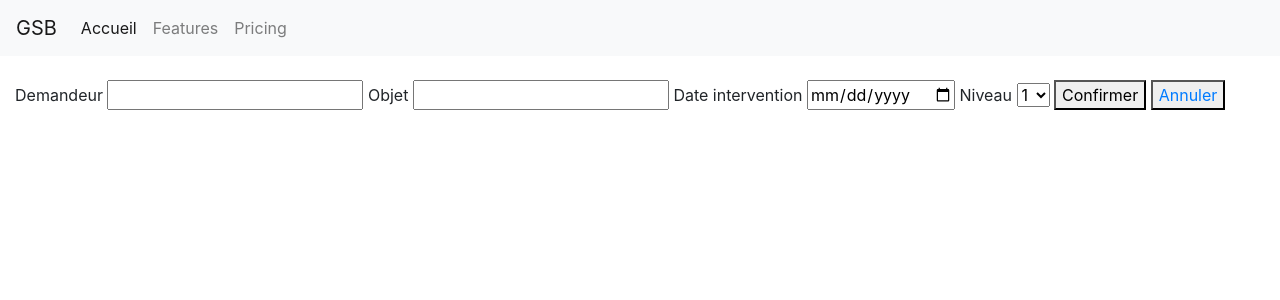
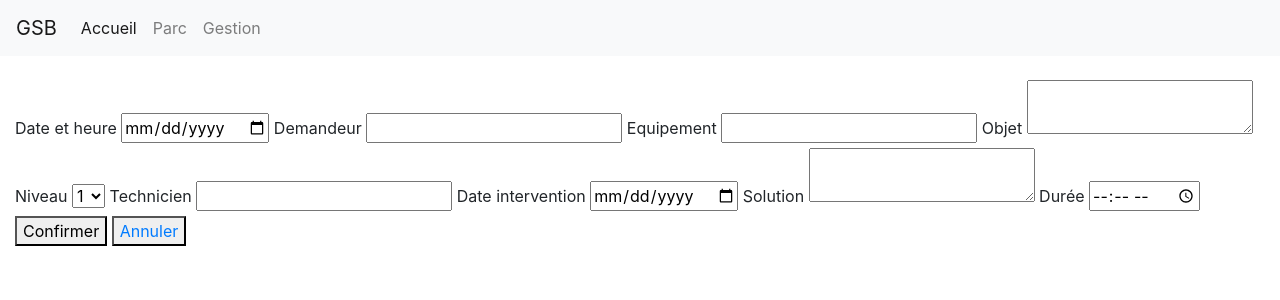
Before and after one commit to Jerem-14/gsb-application, a CodeIgniter 4 app: template app/Views/edit_ticket_view.php in a window 1280 px wide. Shown: the top 300 px of the page. Run offline with PHP 8.4 and a stand-in for CodeIgniter, Linux system fonts and the light colour scheme; the template is opened without the code that fills it, so the values that code supplies are empty; some libraries are stand-ins or nearby versions.

Commit message:
commit 1 jeremy

```diff
--- a/app/Views/edit_ticket_view.php
+++ b/app/Views/edit_ticket_view.php
@@ -18,8 +18,8 @@
   <div class="collapse navbar-collapse" id="navbarNavAltMarkup">
     <div class="navbar-nav">
       <a class="nav-item nav-link active" href="#">Accueil <span class="sr-only">(current)</span></a>
-      <a class="nav-item nav-link" href="#">Features</a>
-      <a class="nav-item nav-link" href="#">Pricing</a>
+      <a class="nav-item nav-link" href="#">Parc</a>
+      <a class="nav-item nav-link" href="#">Gestion</a>
     </div>
   </div>
 </nav><br>
@@ -27,9 +27,10 @@
 <div class="col-md-12">
 
     <form action="/ticket/update" method="post">
-    <label> Demandeur </label> <input type="text" name="ticket_nom" value="<?= $ticket->ticket_nom;?>">
-        <label> Objet </label> <input type="text" name="ticket_tache" value="<?= $ticket->ticket_tache;?>">
-        <label> Date intervention </label> <input type="date" name="ticket_date" value="<?= $ticket->ticket_date;?>">
+      <label> Date et heure </label> <input type="date" name="ticket_date_heure" value="<?= $ticket->ticket_date_heure;?>">
+      <label> Demandeur </label> <input type="text" name="ticket_nom" value="<?= $ticket->ticket_nom;?>">
+      <label> Equipement </label> <input type="text" name="ticket_equipement" value="<?= $ticket->ticket_equipement;?>">
+      <label> Objet </label> <textarea type="text" name="ticket_tache" value="<?= $ticket->ticket_tache;?>"></textarea>
 
         <label> Niveau </label> <select name="ticket_avancement" value="<?= $ticket->ticket_avancement;?>">
         <option valeur="1">1</option>
@@ -38,6 +39,13 @@
         <option valeur="4">4</option>
 
         </select>
+      <label> Technicien </label> <input type="text" name="ticket_technicien" value="<?= $ticket->ticket_technicien;?>">
+      <label> Date intervention </label> <input type="date" name="ticket_date" value="<?= $ticket->ticket_date;?>">
+      <label> Solution </label> <textarea type="text" name="ticket_solution" value="<?= $ticket->ticket_solution;?>"></textarea>
+      <label> Durée </label> <input type="time" name="ticket_duree" value="<?= $ticket->ticket_duree;?>">
+
+
+
 
         <input type="hidden" name="ticket_id" value="<?= $ticket->ticket_id;?>">
         <button type="submit">Confirmer</button>
--- a/app/Views/ticket_view.php
+++ b/app/Views/ticket_view.php
@@ -17,8 +17,8 @@
   <div class="collapse navbar-collapse" id="navbarNavAltMarkup">
     <div class="navbar-nav">
       <a class="nav-item nav-link active" href="#">Accueil <span class="sr-only">(current)</span></a>
-      <a class="nav-item nav-link" href="#">Features</a>
-      <a class="nav-item nav-link" href="#">Pricing</a>
+      <a class="nav-item nav-link" href="#">Parc</a>
+      <a class="nav-item nav-link" href="#">Gestion</a>
     </div>
   </div>
 </nav><br>
@@ -41,7 +41,7 @@
                 <th>Niveau</th>
                 <th>Technicien</th>
                 <th>Date intervention</th>
-                <th>Soltion</th>
+                <th>Solution</th>
                 <th>Durée</th>
 
 
```
Also changed, not shown: app/Views/add_ticket_view.php (+11 -6 lines).
